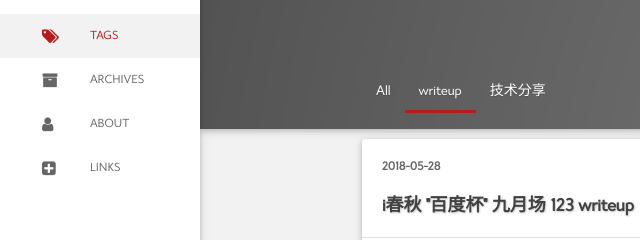
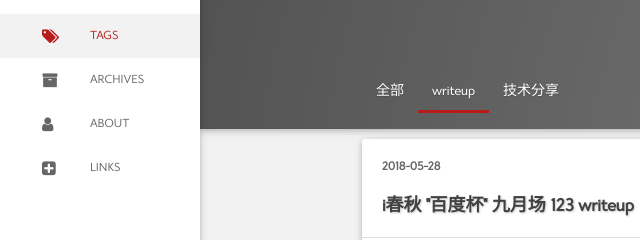
Before and after one commit to CherryGk/CherryGk.github.io, a plain HTML site: page tags/writeup/index.html in a window 1280 px wide. Shown: the part 271-511 px from the top of the page, 0-640 px from the left. Drawn offline with nearby package versions, Linux system fonts and the light colour scheme; some packages are replaced by stand-ins of ours.

Commit message:
站点更新:2018-05-29 18:08:18

```diff
--- a/tags/writeup/index.html
+++ b/tags/writeup/index.html
@@ -165,7 +165,7 @@
 <div class="tabs-bar container">
     <nav class="tags-list">
         <a href="/tags" style="-webkit-order:-1;order:-1" class="tags-list-item waves-effect waves-button waves-light
-            ">All</a>
+            ">全部</a>
 
             <a href="/tags/writeup/" backup-style="-webkit-order:0;order:0" class="tags-list-item waves-effect waves-button waves-light active">writeup</a>
 
```
Also changed, not shown: tags/技术分享/index.html (+1 -1 lines).
